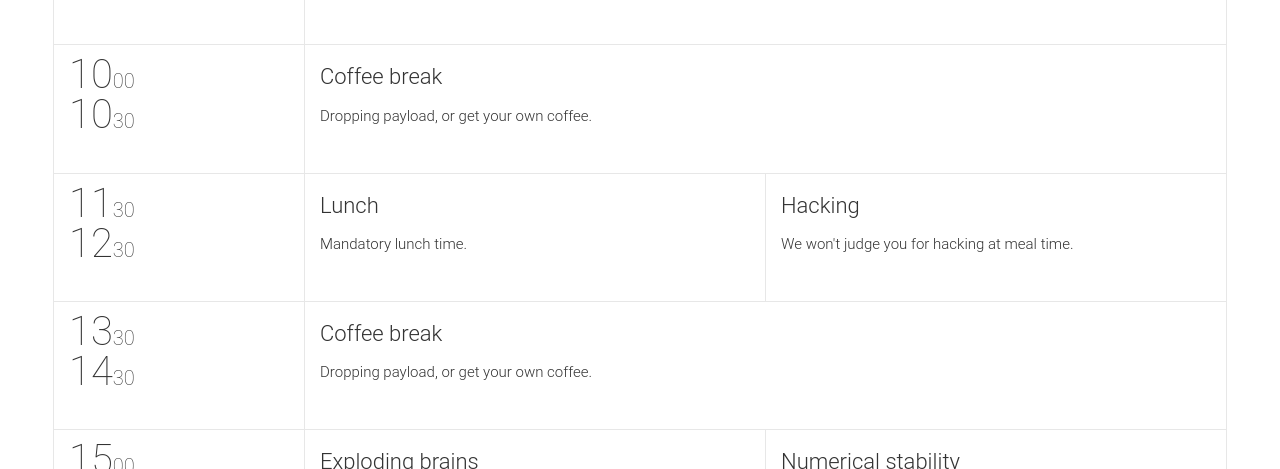
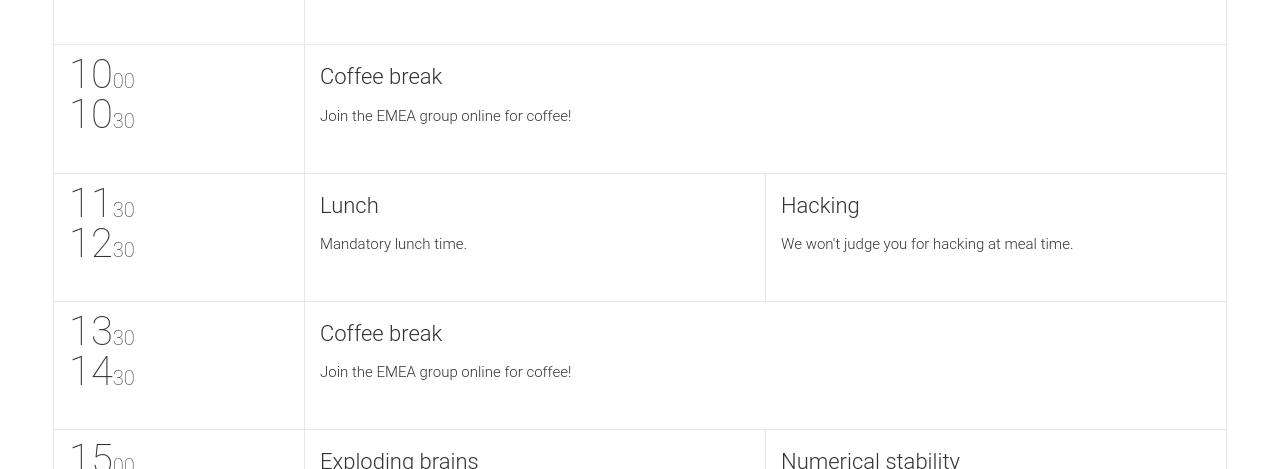
Before and after one commit to ohbm/hackathon2022, a Jekyll site: the page built from schedule/americas.html, in a window 1280 px wide and 1400 px high, scrolled down 704 px. Shown: the part 153-622 px from the top of the window. Built offline with Jekyll 4.4.1, drawn with Linux system fonts in a browser that asks for light colours; nearby versions of some CDN libraries; some of the changed text lies outside the part shown.

Commit message:
Update sessions.yml

```diff
--- a/_data/sessions.yml
+++ b/_data/sessions.yml
@@ -60,8 +60,9 @@
   id: 003
   type: social
   title: "Coffee break"
-  place: "Queen Margrat Union"
-  description: "Dropping payload, or get your own coffee."
+  place: "Queen Margrat Union/Discord"
+  discord_channel: lounge
+  description: "Join the EMEA group online for coffee!"
 
 -
   id: 004
```
